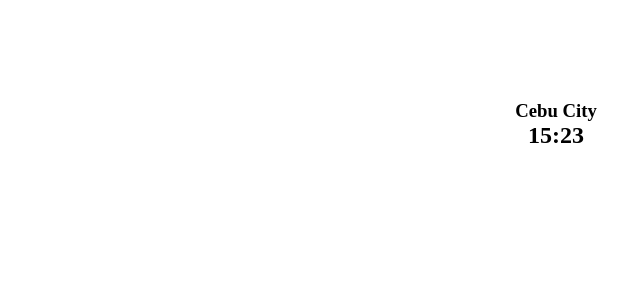
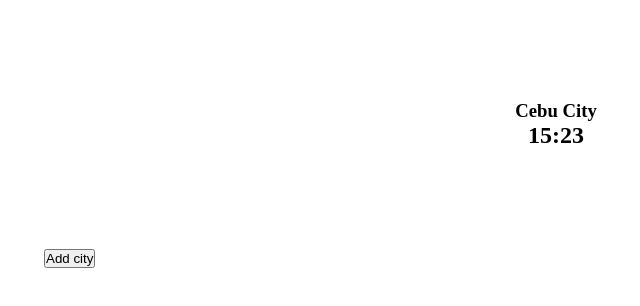
Before and after one commit to thewanionly/world-clock, a React (Create React App) app: page / in a window 1280 px wide. Shown: the top 306 px of the page, without its empty margins (84-724 px from the left). Built offline with nearby package versions, Linux system fonts and the light colour scheme.

Commit message:
Display "cities" section. Shows "Add city" button and an empty city list (by default)

```diff
--- a/src/App.jsx
+++ b/src/App.jsx
@@ -25,14 +25,25 @@ const App = () => {
   const myCity = 'Cebu City'
   const myTImeZone = 'Asia/Manila'
 
-  const [localTime] = useRealTimeClock(myTImeZone)
+  const [myLocalTime] = useRealTimeClock(myTImeZone)
+  const [cities, setCities] = useState([])
 
   return (
     <div className='app'>
       <section className='my-city'>
         <div className='container'>
           <h3 data-testid='my-city-name'>{myCity}</h3>
-          <h1 data-testid='my-city-time'>{localTime}</h1>
+          <h1 data-testid='my-city-time'>{myLocalTime}</h1>
+        </div>
+      </section>
+      <section className='cities'>
+        <div className='container cities__container'>
+          <button className='cities__add-button'>Add city</button>
+          <div className='cities__city-list' data-testid='city-list'>
+            {cities.map((city) => (
+              <div key={city.id}>{city.name}</div>
+            ))}
+          </div>
         </div>
       </section>
     </div>
--- a/src/styles/_sections.scss
+++ b/src/styles/_sections.scss
@@ -2,3 +2,12 @@
   padding: 10rem 0;
   text-align: center;
 }
+
+.cities {
+  &__container {
+    display: flex;
+    flex-direction: column;
+    gap: 2rem;
+    align-items: flex-start;
+  }
+}
```
Also changed, not shown: 1 other file (tests, documents, lock files or other folders).
